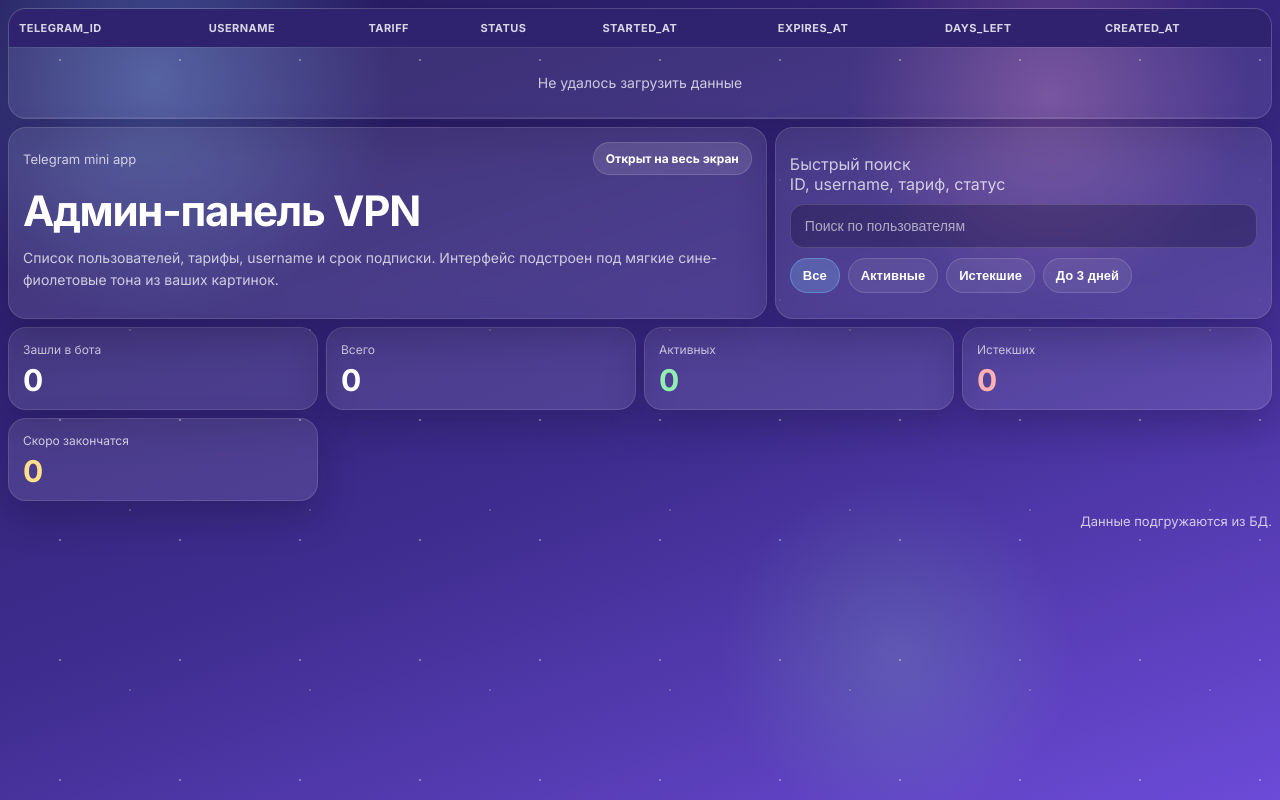
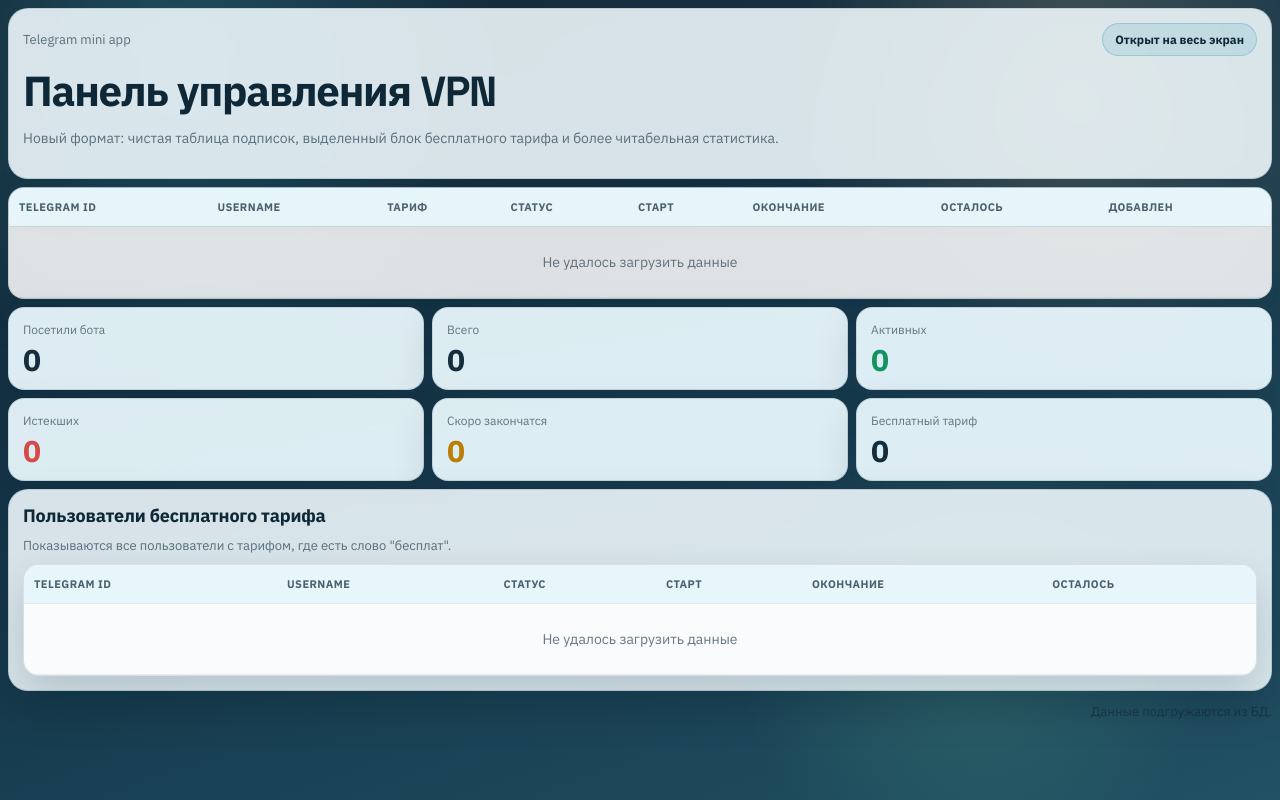
Before and after one commit to timur1415/vpn_bot, a Python web app: template templates/admin.html in a window 1280 px wide. Run offline with Jinja, Linux system fonts and the light colour scheme; the template is opened without the code that fills it, so the values that code supplies are empty; some libraries are stand-ins or nearby versions.

Commit message:
добавил 3 дня бесплатно

```diff
--- a/handlers/info.py
+++ b/handlers/info.py
@@ -71,6 +71,7 @@ async def tariffs_info(update: Update, context: ContextTypes.DEFAULT_TYPE):
             media=open("photo/chill.jpg", "rb"),
             caption=(
                 "<b>Тарифы и цены</b>\n\n"
+                "• 3 дня бесплатно (один раз на пользователя)\n"
                 "• 7 дней - 59 руб.\n"
                 "• 1 месяц - 199 руб.\n"
                 "• 3 месяца - 499 руб.\n"
--- a/templates/admin.html
+++ b/templates/admin.html
@@ -8,26 +8,26 @@
     <link rel="preconnect" href="https://fonts.googleapis.com" />
     <link rel="preconnect" href="https://fonts.gstatic.com" crossorigin />
     <link
-      href="https://fonts.googleapis.com/css2?family=Inter:wght@400;500;600;700;800&display=swap"
+      href="https://fonts.googleapis.com/css2?family=Space+Grotesk:wght@400;500;700&family=IBM+Plex+Sans:wght@400;500;600;700&display=swap"
       rel="stylesheet"
     />
     <style>
       :root {
-        --bg-1: #251a5d;
-        --bg-2: #3f2d8f;
-        --bg-3: #6c4bd8;
-        --panel: rgba(255, 255, 255, 0.1);
-        --panel-strong: rgba(255, 255, 255, 0.15);
-        --line: rgba(255, 255, 255, 0.12);
-        --text: #ffffff;
-        --muted: rgba(255, 255, 255, 0.74);
-        --blue: #7fc1ff;
-        --pink: #ff9ed8;
-        --green: #91f0b0;
-        --red: #ffb0b0;
-        --yellow: #ffe08a;
-        --shadow: 0 16px 36px rgba(20, 10, 50, 0.28);
-        --radius: 18px;
+        --bg-1: #0a1f2e;
+        --bg-2: #123549;
+        --bg-3: #1f4f62;
+        --paper: rgba(250, 255, 255, 0.9);
+        --panel: rgba(243, 252, 255, 0.88);
+        --panel-strong: rgba(229, 245, 250, 0.96);
+        --line: rgba(18, 53, 73, 0.14);
+        --text: #0f2837;
+        --muted: rgba(15, 40, 55, 0.62);
+        --accent: #0d8ea3;
+        --good: #0f8f5f;
+        --bad: #d54545;
+        --warn: #bb7b00;
+        --shadow: 0 18px 42px rgba(7, 31, 44, 0.16);
+        --radius: 20px;
       }
 
       * {
@@ -40,28 +40,28 @@
       body {
         margin: 0;
         min-height: 100dvh;
-        font-family: Inter, system-ui, sans-serif;
+        font-family: "IBM Plex Sans", system-ui, sans-serif;
         color: var(--text);
         background:
           radial-gradient(
-            circle at 12% 10%,
-            rgba(127, 193, 255, 0.35),
-            transparent 18%
+            circle at 14% 8%,
+            rgba(71, 207, 230, 0.23),
+            transparent 24%
           ),
           radial-gradient(
-            circle at 82% 12%,
-            rgba(255, 158, 216, 0.28),
-            transparent 16%
+            circle at 84% 12%,
+            rgba(255, 211, 145, 0.22),
+            transparent 22%
           ),
           radial-gradient(
-            circle at 70% 82%,
-            rgba(145, 240, 176, 0.16),
-            transparent 16%
+            circle at 76% 82%,
+            rgba(101, 198, 154, 0.19),
+            transparent 20%
           ),
           linear-gradient(
             160deg,
             var(--bg-1) 0%,
-            var(--bg-2) 55%,
+            var(--bg-2) 48%,
             var(--bg-3) 100%
           );
         overflow-x: hidden;
@@ -72,25 +72,10 @@
         position: fixed;
         inset: 0;
         pointer-events: none;
-        background-image:
-          radial-gradient(
-            circle,
-            rgba(255, 255, 255, 0.95) 0 1px,
-            transparent 1.5px
-          ),
-          radial-gradient(
-            circle,
-            rgba(255, 255, 255, 0.5) 0 1px,
-            transparent 1.5px
-          );
-        background-size:
-          120px 120px,
-          180px 180px;
-        background-position:
-          0 0,
-          40px 60px;
-        opacity: 0.35;
-        mix-blend-mode: screen;
+        background: linear-gradient(
+          rgba(255, 255, 255, 0.04),
+          rgba(255, 255, 255, 0.01)
+        );
       }
 
       .wrap {
@@ -107,7 +92,7 @@
 
       .hero {
         display: grid;
-        grid-template-columns: 1.45fr 0.95fr;
+        grid-template-columns: 1fr;
         gap: 8px;
         margin-bottom: 8px;
       }
@@ -117,13 +102,23 @@
         border: 1px solid var(--line);
         border-radius: var(--radius);
         box-shadow: var(--shadow);
-        backdrop-filter: blur(10px);
+        backdrop-filter: blur(6px);
+        animation: rise-in 420ms ease both;
+      }
+
+      @keyframes rise-in {
+        from {
+          transform: translateY(10px);
+          opacity: 0;
+        }
+        to {
+          transform: translateY(0);
+          opacity: 1;
+        }
       }
 
       .hero-main,
-      .hero-side,
-      .card,
-      .searchbar {
+      .card {
         padding: 14px;
       }
 
@@ -132,6 +127,7 @@
         font-size: clamp(28px, 4vw, 42px);
         line-height: 1.05;
         letter-spacing: -0.03em;
+        font-family: "Space Grotesk", "IBM Plex Sans", sans-serif;
       }
 
       .hero-main p,
@@ -165,67 +161,24 @@
         gap: 8px;
         padding: 8px 12px;
         border-radius: 999px;
-        background: rgba(255, 255, 255, 0.12);
-        border: 1px solid rgba(255, 255, 255, 0.14);
+        background: rgba(13, 142, 163, 0.12);
+        border: 1px solid rgba(13, 142, 163, 0.25);
         color: var(--text);
         font-size: 12px;
         font-weight: 700;
       }
 
-      .searchbar {
-        display: grid;
-        gap: 10px;
-        align-content: center;
-      }
-
-      .searchbar input {
-        width: 100%;
-        border: 1px solid rgba(255, 255, 255, 0.14);
-        background: rgba(11, 7, 32, 0.28);
-        color: var(--text);
-        border-radius: 14px;
-        padding: 13px 14px;
-        outline: none;
-        font-size: 14px;
-      }
-
-      .searchbar input::placeholder {
-        color: rgba(255, 255, 255, 0.6);
-      }
-
-      .filters {
-        display: flex;
-        flex-wrap: wrap;
-        gap: 8px;
-      }
-
-      .chip {
-        border: 1px solid rgba(255, 255, 255, 0.14);
-        background: rgba(255, 255, 255, 0.08);
-        color: var(--text);
-        padding: 9px 12px;
-        border-radius: 999px;
-        cursor: pointer;
-        font-weight: 600;
-        font-size: 13px;
-      }
-
-      .chip.active {
-        background: rgba(127, 193, 255, 0.25);
-        border-color: rgba(127, 193, 255, 0.38);
-      }
-
       .stats {
         display: grid;
-        grid-template-columns: repeat(4, minmax(0, 1fr));
+        grid-template-columns: repeat(3, minmax(0, 1fr));
         gap: 8px;
         margin-bottom: 8px;
       }
 
       .stat {
         padding: 14px;
-        border-radius: 18px;
-        background: var(--panel);
+        border-radius: 16px;
+        background: var(--panel-strong);
         border: 1px solid var(--line);
         box-shadow: var(--shadow);
       }
@@ -244,22 +197,38 @@
       }
 
       .good {
-        color: var(--green);
+        color: var(--good);
       }
       .bad {
-        color: var(--red);
+        color: var(--bad);
       }
       .warn {
-        color: var(--yellow);
+        color: var(--warn);
       }
 
       .table-wrap {
-        border-radius: 18px;
+        border-radius: 16px;
         border: 1px solid var(--line);
         overflow: auto;
-        background: rgba(255, 255, 255, 0.08);
+        background: rgba(255, 255, 255, 0.86);
         box-shadow: var(--shadow);
         width: 100%;
+      }
+
+      .section-title {
+        margin: 0 0 10px;
+        font-size: 18px;
+        letter-spacing: -0.01em;
+      }
+
+      .trial-wrap {
+        margin-top: 8px;
+      }
+
+      .hint-inline {
+        color: var(--muted);
+        font-size: 13px;
+        margin-bottom: 10px;
       }
 
       table {
@@ -271,7 +240,7 @@
       th,
       td {
         padding: 12px 10px;
-        border-bottom: 1px solid rgba(255, 255, 255, 0.08);
+        border-bottom: 1px solid rgba(18, 53, 73, 0.08);
         text-align: left;
         vertical-align: top;
         font-size: 14px;
@@ -280,15 +249,15 @@
       th {
         position: sticky;
         top: 0;
-        background: rgba(47, 34, 111, 0.98);
-        color: rgba(255, 255, 255, 0.82);
+        background: rgba(231, 246, 250, 0.97);
+        color: rgba(15, 40, 55, 0.72);
         text-transform: uppercase;
         letter-spacing: 0.04em;
         font-size: 11px;
       }
 
       tbody tr:hover {
-        background: rgba(255, 255, 255, 0.04);
+        background: rgba(13, 142, 163, 0.06);
       }
 
       .badge {
@@ -363,18 +333,34 @@
   </head>
   <body>
     <main class="wrap">
+      <section class="hero">
+        <div class="panel hero-main">
+          <div class="topline">
+            <span>Telegram mini app</span>
+            <span class="screen-badge" id="screenState"
+              >Полноэкранный режим</span
+            >
+          </div>
+          <h1>Панель управления VPN</h1>
+          <p>
+            Новый формат: чистая таблица подписок, выделенный блок бесплатного
+            тарифа и более читабельная статистика.
+          </p>
+        </div>
+      </section>
+
       <section class="table-first table-wrap">
         <table id="usersTable">
           <thead>
             <tr>
-              <th>telegram_id</th>
-              <th>username</th>
-              <th>tariff</th>
-              <th>status</th>
-              <th>started_at</th>
-              <th>expires_at</th>
-              <th>days_left</th>
-              <th>created_at</th>
+              <th>Telegram ID</th>
+              <th>Username</th>
+              <th>Тариф</th>
+              <th>Статус</th>
+              <th>Старт</th>
+              <th>Окончание</th>
+              <th>Осталось</th>
+              <th>Добавлен</th>
             </tr>
           </thead>
           <tbody id="usersBody">
@@ -385,50 +371,9 @@
         </table>
       </section>
 
-      <section class="hero">
-        <div class="panel hero-main">
-          <div class="topline">
-            <span>Telegram mini app</span>
-            <span class="screen-badge" id="screenState"
-              >Полноэкранный режим</span
-            >
-          </div>
-          <h1>Админ-панель VPN</h1>
-          <p>
-            Список пользователей, тарифы, username и срок подписки. Интерфейс
-            подстроен под мягкие сине-фиолетовые тона из ваших картинок.
-          </p>
-        </div>
-        <div class="panel searchbar">
-          <div>
-            <div class="section-label">Быстрый поиск</div>
-            <div class="hint">ID, username, тариф, статус</div>
-          </div>
-          <input
-            id="search"
-            type="search"
-            placeholder="Поиск по пользователям"
-          />
-          <div class="filters">
-            <button class="chip active" data-filter="all" type="button">
-              Все
-            </button>
-            <button class="chip" data-filter="active" type="button">
-              Активные
-            </button>
-            <button class="chip" data-filter="expired" type="button">
-              Истекшие
-            </button>
-            <button class="chip" data-filter="soon" type="button">
-              До 3 дней
-            </button>
-          </div>
-        </div>
-      </section>
-
       <section class="stats">
         <div class="stat">
-          <small>Зашли в бота</small><strong id="statVisitors">0</strong>
+          <small>Посетили бота</small><strong id="statVisitors">0</strong>
         </div>
         <div class="stat">
           <small>Всего</small><strong id="statTotal">0</strong>
@@ -442,6 +387,33 @@
         <div class="stat">
           <small>Скоро закончатся</small
           ><strong class="warn" id="statSoon">0</strong>
+        </div>
+        <div class="stat">
+          <small>Бесплатный тариф</small><strong id="statFree">0</strong>
+        </div>
+      </section>
+
+      <section class="panel card trial-wrap">
+        <h2 class="section-title">Пользователи бесплатного тарифа</h2>
+        <div class="hint-inline">Показываются все пользователи с тарифом, где есть слово "бесплат".</div>
+        <div class="table-wrap">
+          <table>
+            <thead>
+              <tr>
+                <th>Telegram ID</th>
+                <th>Username</th>
+                <th>Статус</th>
+                <th>Старт</th>
+                <th>Окончание</th>
+                <th>Осталось</th>
+              </tr>
+            </thead>
+            <tbody id="trialBody">
+              <tr>
+                <td colspan="6" class="loader">Загрузка...</td>
+              </tr>
+            </tbody>
+          </table>
         </div>
       </section>
 
@@ -475,11 +447,9 @@
         apiParams.set("tg_id", tgId);
       }
       const apiUrl = `/admin/api/users${apiParams.toString() ? `?${apiParams.toString()}` : ""}`;
-      const searchInput = document.getElementById("search");
       const body = document.getElementById("usersBody");
-      const filterButtons = Array.from(document.querySelectorAll(".chip"));
+      const trialBody = document.getElementById("trialBody");
       let allRows = [];
-      let activeFilter = "all";
       let visitorsCount = 0;
 
       function escapeHtml(value) {
@@ -494,20 +464,26 @@
       function formatDays(daysLeft) {
         if (daysLeft === null || daysLeft === undefined) return "-";
         if (daysLeft < 0) return "Истекла";
-        return `${daysLeft} дн.`;
+        const mod10 = daysLeft % 10;
+        const mod100 = daysLeft % 100;
+        let unit = "дней";
+        if (mod10 === 1 && mod100 !== 11) unit = "день";
+        else if (mod10 >= 2 && mod10 <= 4 && (mod100 < 10 || mod100 >= 20)) unit = "дня";
+        return `${daysLeft} ${unit}`;
       }
 
-      function matchesFilter(user) {
-        if (activeFilter === "all") return true;
-        if (activeFilter === "active") return user.status === "ACTIVE";
-        if (activeFilter === "expired") return user.status === "EXPIRED";
-        if (activeFilter === "soon")
-          return (
-            typeof user.days_left === "number" &&
-            user.days_left >= 0 &&
-            user.days_left <= 3
-          );
-        return true;
+      function formatDateTime(value) {
+        if (!value) return "-";
+        const safe = String(value).replace(" ", "T");
+        const dt = new Date(safe);
+        if (Number.isNaN(dt.getTime())) return escapeHtml(value);
+        return dt.toLocaleString("ru-RU", {
+          day: "2-digit",
+          month: "2-digit",
+          year: "numeric",
+          hour: "2-digit",
+          minute: "2-digit",
+        });
       }
 
       function renderStats(users) {
@@ -524,6 +500,9 @@
             typeof user.days_left === "number" &&
             user.days_left >= 0 &&
             user.days_left <= 3,
+        ).length;
+        document.getElementById("statFree").textContent = users.filter((user) =>
+          String(user.tariff || "").toLowerCase().includes("бесплат"),
         ).length;
       }
 
@@ -549,15 +528,9 @@
                   : user.days_left <= 3
                     ? "days-warn"
                     : "days-ok";
-            const startedAt = user.started_at
-              ? escapeHtml(user.started_at)
-              : "-";
-            const expiresAt = user.expires_at
-              ? escapeHtml(user.expires_at)
-              : "-";
-            const createdAt = user.created_at
-              ? escapeHtml(user.created_at)
-              : "-";
+            const startedAt = formatDateTime(user.started_at);
+            const expiresAt = formatDateTime(user.expires_at);
+            const createdAt = formatDateTime(user.created_at);
             return `
                     <tr>
                         <td>${user.telegram_id}</td>
@@ -574,35 +547,44 @@
           .join("");
       }
 
-      function applySearch() {
-        const value = searchInput.value.trim().toLowerCase();
-        const filtered = allRows.filter((user) => {
-          const haystack = [
-            user.telegram_id,
-            user.username,
-            user.tariff,
-            user.status,
-            user.started_at,
-            user.expires_at,
-            user.created_at,
-          ]
-            .filter(Boolean)
-            .join(" ")
-            .toLowerCase();
-          return haystack.includes(value) && matchesFilter(user);
-        });
-        renderRows(filtered);
-        renderStats(filtered);
+      function renderTrialRows(users) {
+        if (!users.length) {
+          trialBody.innerHTML =
+            '<tr><td colspan="6" class="loader">Пользователей с бесплатным тарифом пока нет</td></tr>';
+          return;
+        }
+
+        trialBody.innerHTML = users
+          .map((user) => {
+            const username = user.username
+              ? `@${escapeHtml(user.username)}`
+              : "-";
+            const statusClass =
+              user.status === "ACTIVE" ? "status-active" : "status-expired";
+            const daysClass =
+              user.days_left === null
+                ? "muted"
+                : user.days_left < 0
+                  ? "days-bad"
+                  : user.days_left <= 3
+                    ? "days-warn"
+                    : "days-ok";
+            const startedAt = formatDateTime(user.started_at);
+            const expiresAt = formatDateTime(user.expires_at);
+
+            return `
+              <tr>
+                <td>${user.telegram_id}</td>
+                <td>${username}</td>
+                <td><span class="badge ${statusClass}">${escapeHtml(user.status)}</span></td>
+                <td>${startedAt}</td>
+                <td>${expiresAt}</td>
+                <td class="${daysClass}">${formatDays(user.days_left)}</td>
+              </tr>
+            `;
+          })
+          .join("");
       }
-
-      filterButtons.forEach((button) => {
-        button.addEventListener("click", () => {
-          filterButtons.forEach((item) => item.classList.remove("active"));
-          button.classList.add("active");
-          activeFilter = button.dataset.filter || "all";
-          applySearch();
-        });
-      });
 
       fetch(apiUrl)
         .then((response) => {
@@ -612,20 +594,27 @@
         .then((data) => {
           allRows = data.users || [];
           visitorsCount = Number(data.visitors_count || 0);
+          renderStats(allRows);
           renderRows(allRows);
-          renderStats(allRows);
+          renderTrialRows(
+            allRows.filter((user) =>
+              String(user.tariff || "").toLowerCase().includes("бесплат"),
+            ),
+          );
         })
         .catch(() => {
           body.innerHTML =
             '<tr><td colspan="8" class="loader">Не удалось загрузить данные</td></tr>';
+          trialBody.innerHTML =
+            '<tr><td colspan="6" class="loader">Не удалось загрузить данные</td></tr>';
         });
 
       if (!tgId) {
         body.innerHTML =
           '<tr><td colspan="8" class="loader">Не удалось определить Telegram ID</td></tr>';
+        trialBody.innerHTML =
+          '<tr><td colspan="6" class="loader">Не удалось определить Telegram ID</td></tr>';
       }
-
-      searchInput.addEventListener("input", applySearch);
     </script>
   </body>
 </html>
```
Also changed, not shown: other parts of templates/admin.html (+13 -12 lines), db/db.py (+60 -0 lines), db/models.py (+8 -0 lines), handlers/buy.py (+51 -2 lines), server/fastapi_init.py (+16 -41 lines).
